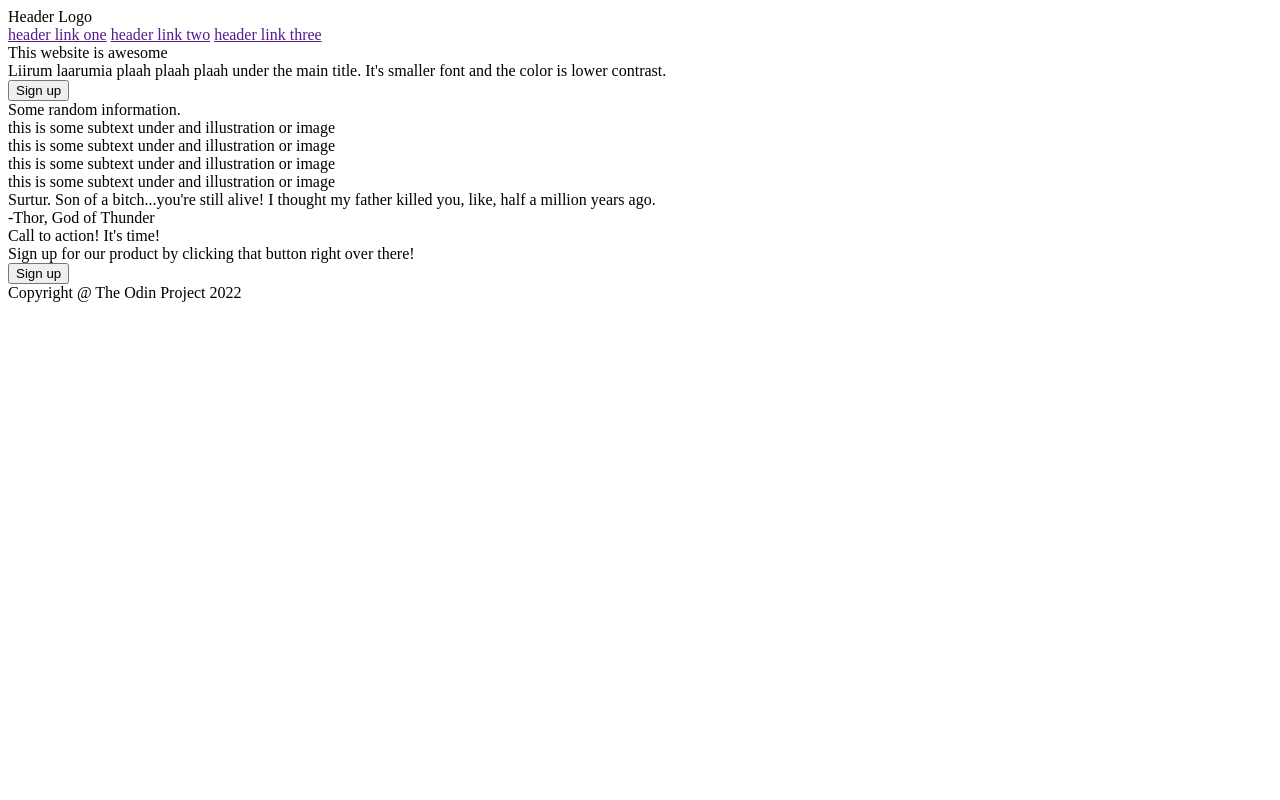
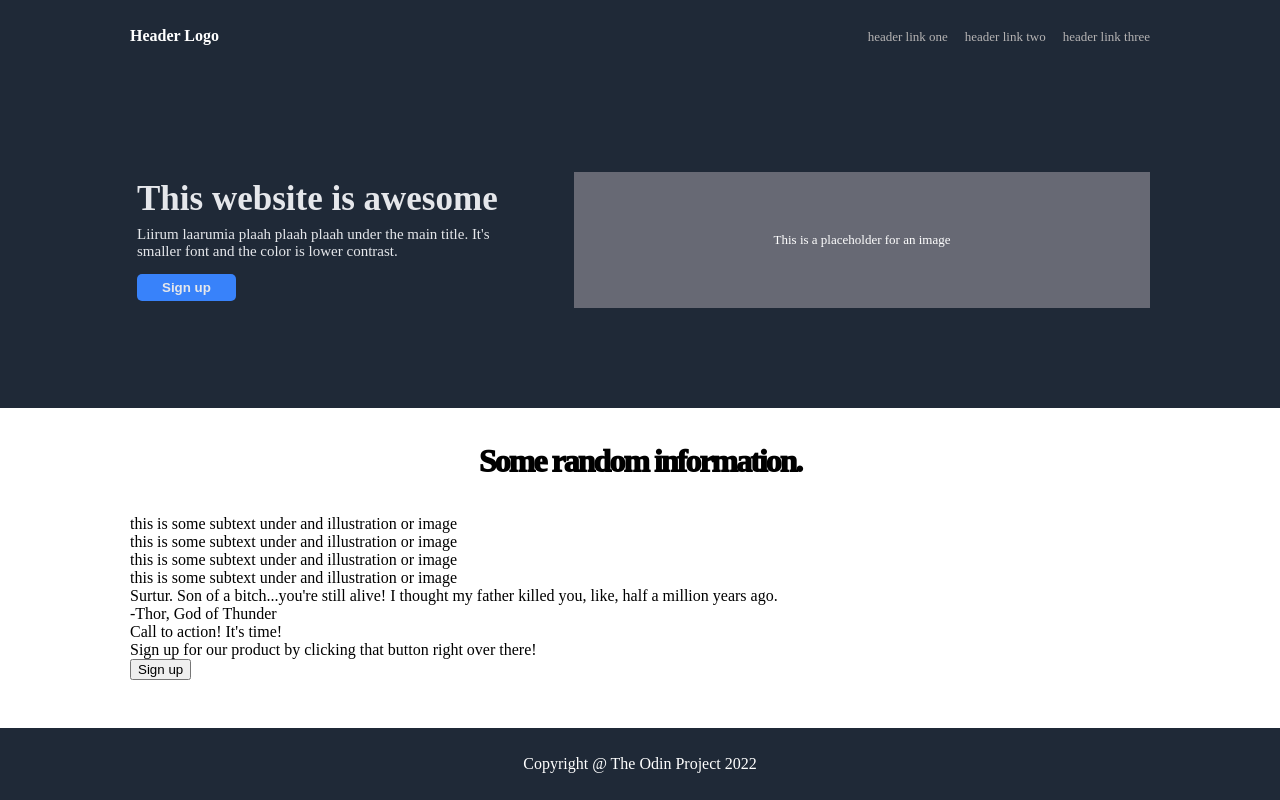
Before and after one commit to KalleLahtinen/project-landing_page, a plain HTML site: page index.html in a window 1280 px wide. Drawn offline with Linux system fonts and the light colour scheme.

Commit message:
Header, first section and footer done.

```diff
--- a/index.html
+++ b/index.html
@@ -4,6 +4,7 @@
   <meta http-equiv="X-UA-Compatible" content="IE=edge">
   <meta name="viewport" content="width=device-width, initial-scale=1.0">
   <title>Landing Page</title>
+  <link rel="stylesheet" href="style.css">
 </head>
 <body>
   <div class="header">
@@ -15,14 +16,15 @@
     </div>
   </div>
   <div class="container">
-    <div class="section-one"></div>
-      <div>
+    <div class="section-one">
+      <div class="hero-text">
         <div class="hero-text-main">This website is awesome</div>
         <div class="hero-text-secondary">Liirum laarumia plaah plaah plaah under the main title. It's smaller font and the color is lower contrast.</div>
         <button class="sign-up-button">Sign up</button>
       </div>
-      <div class="hero-image">
-      </div>
+      <div class="hero-image">This is a placeholder for an image</div>
+    </div>
+
     <div class="section-two">
       <div class="info-header">Some random information.</div>
 
--- a/style.css
+++ b/style.css
@@ -0,0 +1,116 @@
+body {
+  display: flex;
+  flex-direction: column;
+  margin: 0;
+  min-height: 100vh;
+}
+
+/** {
+  background: #000;
+  color: #0f0;
+  outline: solid #f00 1px;
+} */
+
+.header, .container > div, .footer {
+  padding-left: 130px;
+  padding-right: 130px;
+}
+
+.header, .section-one, .footer {
+  background-color: #1F2937;
+  color: white;
+}
+
+.header {
+  display: flex;
+  align-items: center;
+  justify-content: space-between;
+  height: 72px;
+}
+
+.header-logo {
+  font-size: 16px;
+  font-weight: 600;
+}
+
+.header-links a {
+  font-size: 13px;
+  color: rgb(182, 180, 180);
+  text-decoration: none;
+  margin-left: 13px;
+}
+
+.container {
+  flex: 1;
+  display: flex;
+  flex-direction: column;
+  margin: 0;
+}
+
+.section-one {
+  display: flex;
+  justify-content: space-between;
+  align-content: center;
+  padding: 100px;
+}
+
+.hero-text-main, .hero-text-secondary, .sign-up-button {
+  margin: 7px;
+  color: #E5E7EB;
+}
+
+.hero-text-main {
+  font-size: 35px;
+  font-weight: 900;
+  width: 400px;
+  height: auto;
+}
+
+.hero-text-secondary {
+  font-size: 15px;
+  font-weight: 300;
+  width: 400px;
+  height: auto;
+}
+
+.sign-up-button {
+  background-color: #3882FA;
+  font-weight: 700;
+  padding: 6px 25px;
+  border-radius: 5px;
+  border: none
+}
+
+.hero-image {
+  flex: 1 0 auto;
+  min-width: 200px;
+  min-height: 100px;
+  background-color: hsl(231, 6%, 43%);
+  margin-left: 30px;
+  display: flex;
+  justify-content: center;
+  align-items: center;
+  font-size: 13px;
+}
+
+.section-two {
+
+}
+
+.info-header {
+  display: flex;
+  justify-content: center;
+  align-items: center;
+  font-size: 32px;
+  font-weight: 1000;
+  letter-spacing: -2px;
+  padding: 35px
+}
+
+.footer {
+  display: flex;
+  justify-content: center;
+  align-items: center;
+  height: 72px;
+
+}
```
